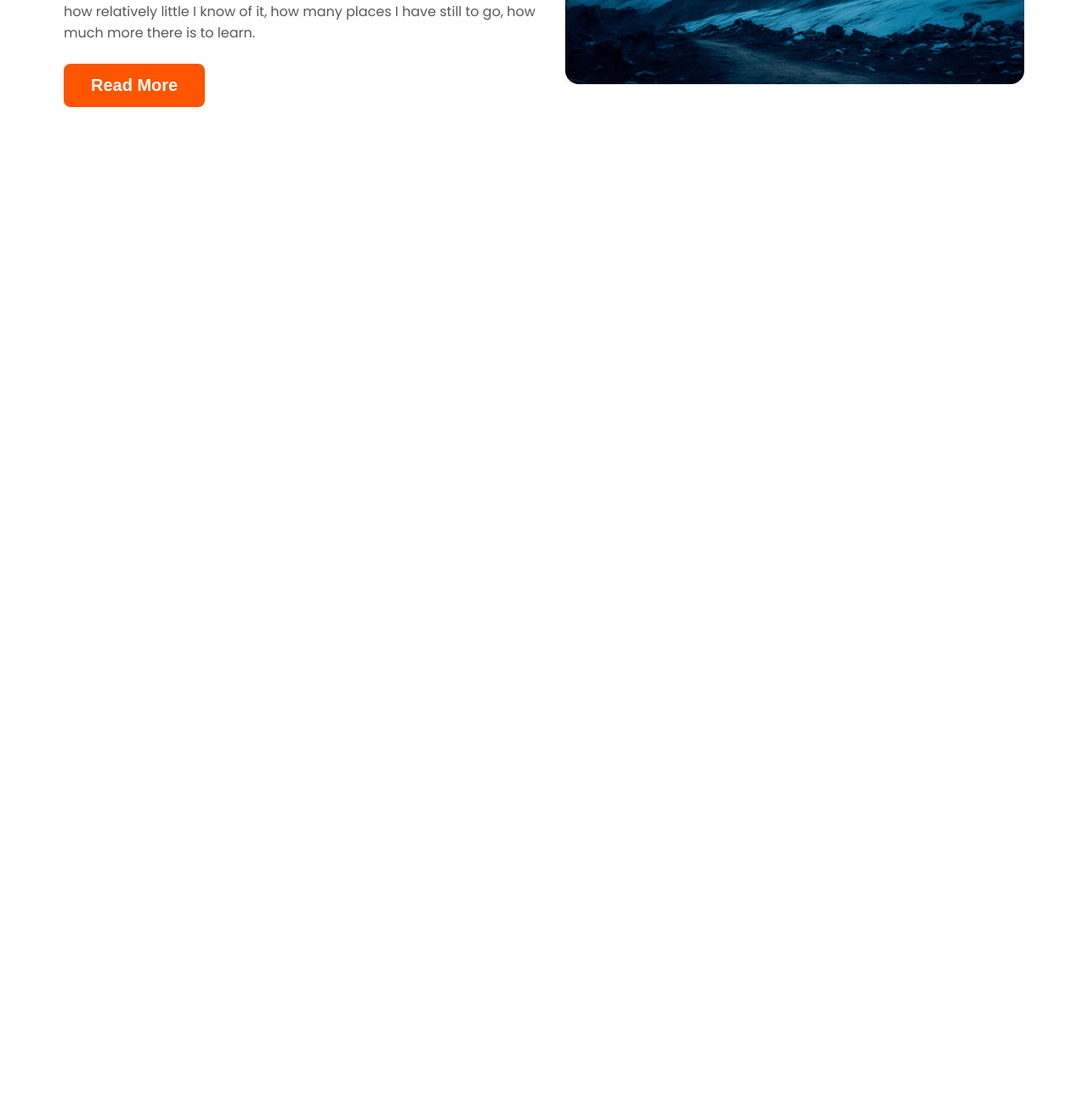
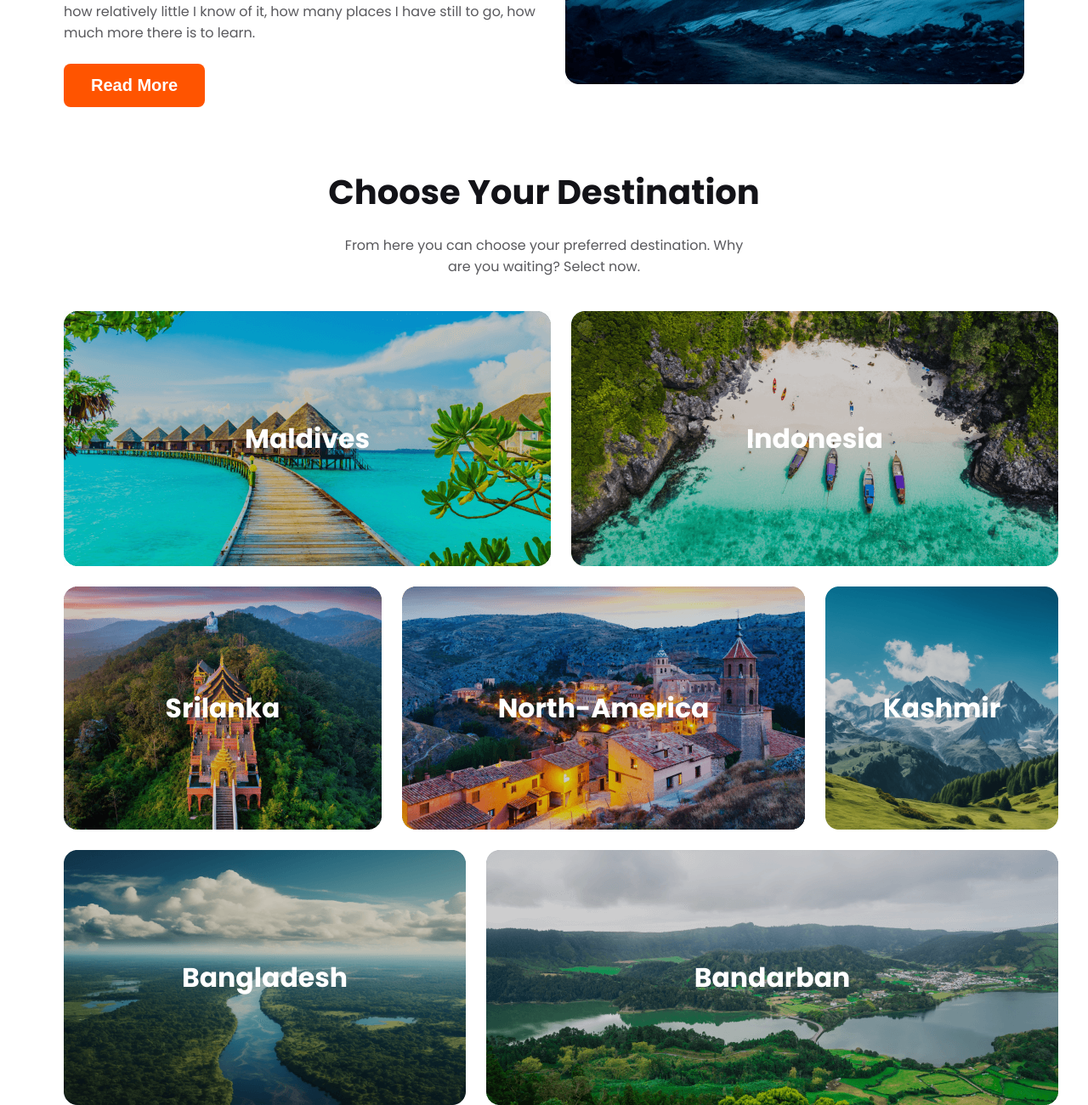
Before and after one commit to hellomaruf/Adventure-Travel-website, a plain HTML site: page index.html in a window 1280 px wide. Shown: the part 1241-2541 px from the top of the page at 85% size. Before the commit the page ends 1437 px from the top, so only its background shows below. Drawn offline with nearby package versions, Linux system fonts and the light colour scheme.

Commit message:
finished destination section

```diff
--- a/index.html
+++ b/index.html
@@ -113,7 +113,46 @@
 
     <!-- Destination section -->
     <section class="destination">
-
+      <div class="destination-container">
+        <div class="destination-content">
+          <div class="destination-header">
+            <h1>Choose Your Destination</h1>
+            <p>
+              From here you can choose your preferred destination. Why <br> are you
+              waiting? Select now.
+            </p>
+          </div>
+          <div class="all-destination">
+            <div class="first-row">
+              <div class="maldives">
+                <h2>Maldives</h2>
+              </div>
+              <div class="indonesia">
+                <h2>Indonesia</h2>
+              </div>
+            </div>
+            <div class="second-row">
+              <div class="srilanka">
+                <h2>Srilanka</h2>
+              </div>
+              <div class="north-america">
+                <h2>North-America</h2>
+              </div>
+              <div class="kashmir">
+                <h2>Kashmir</h2>
+              </div>
+            </div>
+            <div class="third-row">
+              <div class="bangladesh">
+                <h2>Bangladesh</h2>
+              </div>
+              <div class="bandarban">
+                <h2>Bandarban</h2>
+              </div>
+            </div>
+          </div>
+        </div>
+      </div>
     </section>
   </body>
 </html>
--- a/style.css
+++ b/style.css
@@ -185,6 +185,136 @@ body {
 .popular-img img {
   width: 100%;
 }
+
+/* Destination section */
+.destination {
+  width: 100%;
+}
+.destination .destination-container {
+  max-width: 1180px;
+  margin: 0 auto;
+  padding: 0 25px;
+}
+.destination-header {
+  text-align: center;
+}
+.destination-header h1 {
+  font-size: 40px;
+  color: var(--section-title-color);
+  padding-bottom: 20px;
+}
+.destination-header p {
+  color: var(--p-color);
+  padding-bottom: 40px;
+}
+.first-row {
+  display: grid;
+  grid-template-columns: repeat(2, 1fr);
+  gap: 24px;
+  padding-bottom: 24px;
+}
+.first-row .maldives {
+  background-image: url(Images/Rectangle\ 5.png);
+  max-width: 100%;
+  background-position: center;
+  background-repeat: no-repeat;
+  width: 573px;
+  height: 300px;
+  display: flex;
+  align-items: center;
+  justify-content: center;
+  color: #fff;
+  font-size: 21px;
+}
+.first-row .indonesia {
+  background-image: url(Images/Rectangle\ 8.png);
+  max-width: 100%;
+  background-position: center;
+  background-repeat: no-repeat;
+  width: 573px;
+  height: 300px;
+  display: flex;
+  align-items: center;
+  justify-content: center;
+  color: #fff;
+  font-size: 21px;
+}
+.second-row {
+  display: grid;
+  grid-template-columns: repeat(3, 1fr);
+  gap: 24px;
+  padding-bottom: 24px;
+}
+.second-row .srilanka {
+  background-image: url(Images/Rectangle\ 6.png);
+  width: 374px;
+  height: 286px;
+  max-width: 100%;
+  background-position: center;
+  background-repeat: no-repeat;
+  display: flex;
+  align-items: center;
+  justify-content: center;
+  color: #fff;
+  font-size: 21px;
+}
+.second-row .north-america {
+  background-image: url(Images/Rectangle\ 7.png);
+  width: 474px;
+  height: 286px;
+  max-width: 100%;
+  background-position: center;
+  background-repeat: no-repeat;
+  display: flex;
+  align-items: center;
+  justify-content: center;
+  color: #fff;
+  font-size: 21px;
+}
+.second-row .kashmir {
+  background-image: url(Images/Rectangle\ 9.png);
+  width: 274px;
+  height: 286px;
+  max-width: 100%;
+  background-position: center;
+  background-repeat: no-repeat;
+  display: flex;
+  align-items: center;
+  justify-content: center;
+  color: #fff;
+  font-size: 21px;
+}
+.third-row {
+  display: grid;
+  grid-template-columns: repeat(2, 1fr);
+  gap: 24px;
+}
+.third-row .bangladesh {
+  background-image: url(Images/Rectangle\ 11.png);
+  width: 473px;
+  height: 300px;
+  max-width: 100%;
+  background-position: center;
+  background-repeat: no-repeat;
+  display: flex;
+  align-items: center;
+  justify-content: center;
+  color: #fff;
+  font-size: 21px;
+}
+.third-row .bandarban {
+  background-image: url(Images/Rectangle\ 10.png);
+  width: 673px;
+  height: 300px;
+  max-width: 100%;
+  background-position: center;
+  background-repeat: no-repeat;
+  display: flex;
+  align-items: center;
+  justify-content: center;
+  color: #fff;
+  font-size: 21px;
+}
 /* Responsive for mobile device */
 @media (max-width: 576px) {
   /* nav-section */
@@ -204,7 +334,7 @@ body {
   /* hero section */
   .hero {
     padding: 25px 25px;
-}
+  }
   .hero-container .hero-content h1 {
     font-size: 24px;
     padding-top: 32px;
@@ -238,6 +368,16 @@ body {
   .popular-tour .popular-tour-container .popular-tour-content {
     flex-direction: column;
   }
+  .destination-header h1 {
+    font-size: 20px;
+    padding-top: 24px;
+    padding-bottom: 16px;
+  }
+  .destination-header p {
+    padding-bottom: 20px;
+    font-size: 14px;
+  }
+
   .popular-tour .popular-tour-container {
     padding: 0px 25px;
   }
@@ -257,4 +397,70 @@ body {
   .popular-img img {
     padding-top: 24px;
   }
+
+  /* Destination section */
+  .first-row {
+    grid-template-columns: repeat(1, 1fr);
+  }
+  .second-row {
+    grid-template-columns: repeat(1, 1fr);
+  }
+  .third-row {
+    grid-template-columns: repeat(1, 1fr);
+  }
+  .first-row .maldives {
+    width: 100%;
+    height: 176px;
+    background-size: 100% 100%;
+    font-size: 18px;
+    border-radius: 16px;
+  }
+  .first-row .indonesia {
+    width: 100%;
+    height: 176px;
+    background-size: 100% 100%;
+    font-size: 18px;
+    border-radius: 16px;
+
+  }
+  .second-row .srilanka {
+    width: 100%;
+    height: 176px;
+    background-size: 100% 100%;
+    font-size: 18px;
+    border-radius: 16px;
+
+  }
+  .second-row .north-america {
+    width: 100%;
+    height: 176px;
+    background-size: 100% 100%;
+    font-size: 18px;
+    border-radius: 16px;
+
+  }
+  .second-row .kashmir {
+    width: 100%;
+    height: 176px;
+    background-size: 100% 100%;
+    font-size: 18px;
+    border-radius: 16px;
+
+  }
+  .third-row .bangladesh {
+    width: 100%;
+    height: 176px;
+    background-size: 100% 100%;
+    font-size: 18px;
+    border-radius: 16px;
+
+  }
+  .third-row .bandarban {
+    width: 100%;
+    height: 176px;
+    background-size: 100% 100%;
+    font-size: 18px;
+    border-radius: 16px;
+
+  }
 }
```
